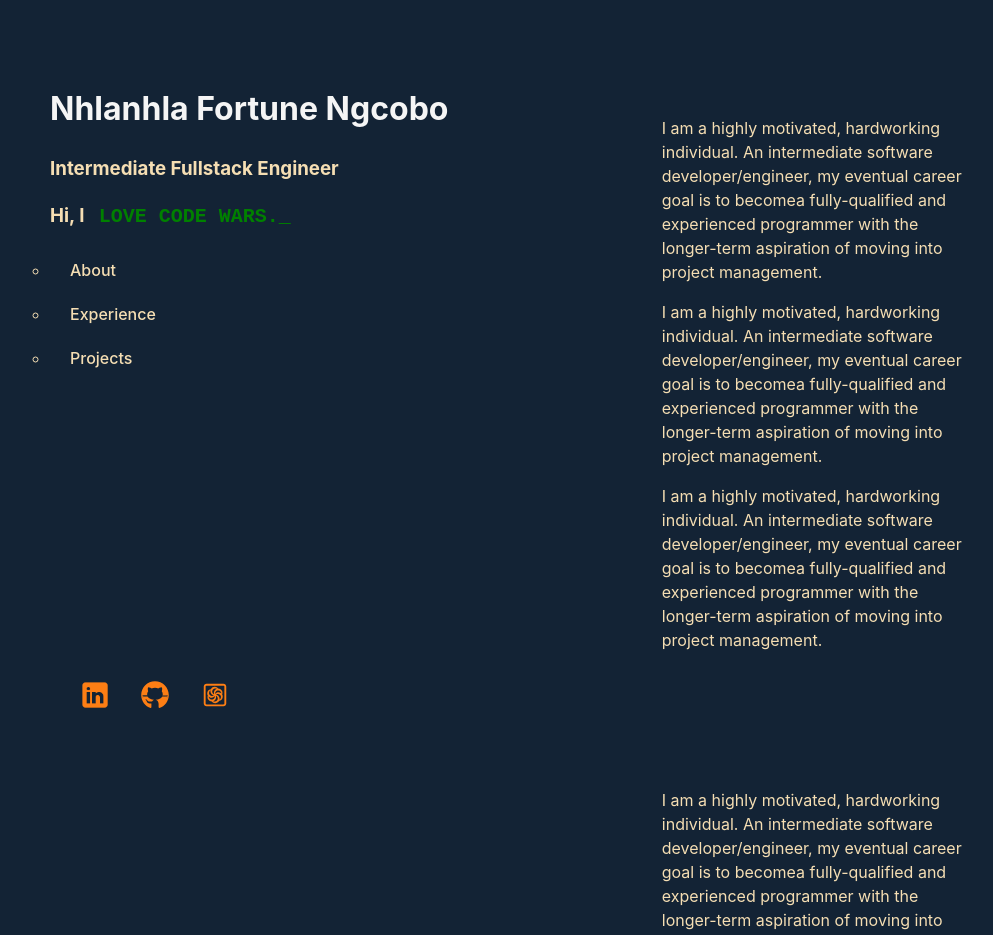
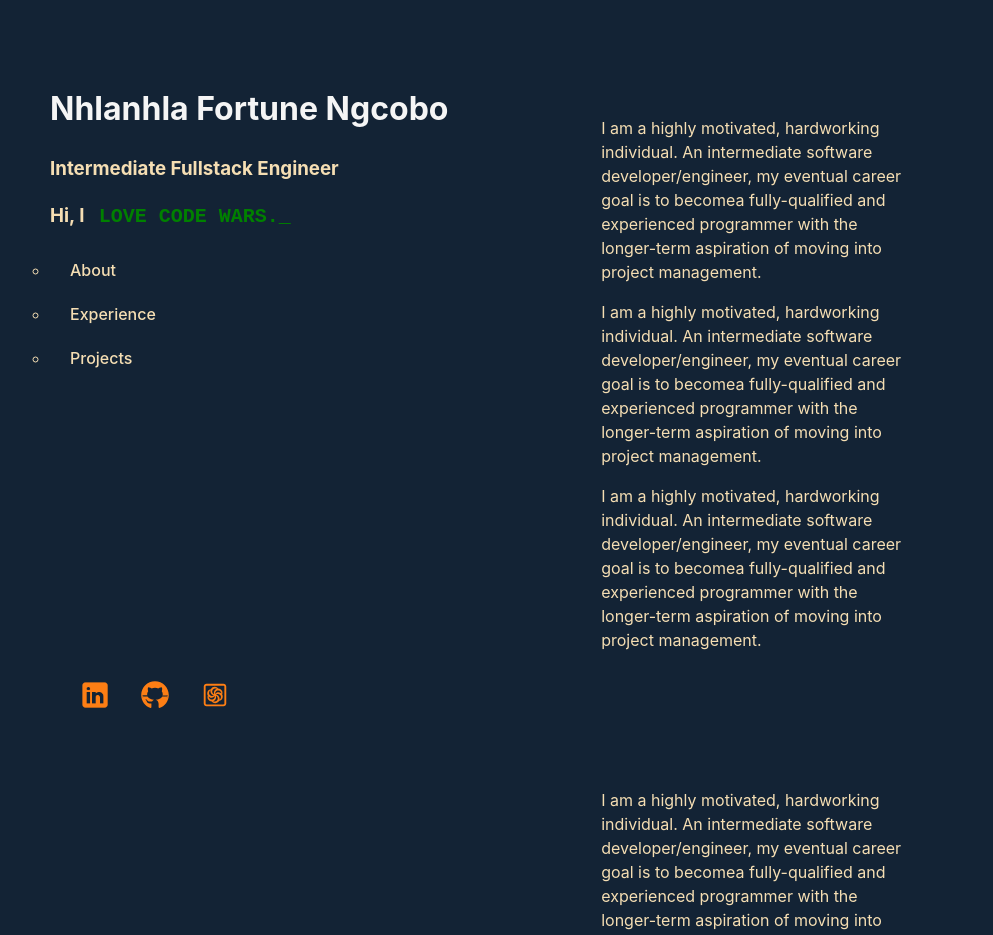
Before and after one commit to nhngcobo/reactportfolio.client, a React (Vite) app: page / in a window 1280 px wide. Shown: the top 935 px of the page, without its empty margins (174-1167 px from the left). Built offline with nearby package versions, Linux system fonts and the light colour scheme.

Commit message:
Updated on hover transition

```diff
--- a/src/App.css
+++ b/src/App.css
@@ -39,15 +39,20 @@ body {
 }
 
 .ComponentAboutUser {
-    margin-left: 30%;
+    margin-left: 20%;
     padding-top: 10vh;
     width: 50%;
     word-wrap: break-word;
     text-align: left;
+    transform: scale(1);
+    transition: transform 0.4s;
+    &:hover {
+        transform: scale(1.1);
+    }
 }
 
 .ComponentExperience {
-    margin-left: 30%;
+    margin-left: 20%;
     width: 50%;
     margin-top: 10vh;
     word-wrap: break-word;
@@ -55,7 +60,7 @@ body {
 }
 
 .ComponentProjects {
-    margin-left: 30%;
+    margin-left: 20%;
     width: 50%;
     margin-top: 10vh;
     word-wrap: break-word;
@@ -73,21 +78,21 @@ body {
 
 /* Highlight the active link */
 .custom-list .active {
-    background-color: rgba(0, 123, 255, 0.5); /* Bright blue with 50% transparency */
-    color: white; /* Change text color for better contrast */
-    border-radius: 5px; /* Rounded corners for a nicer look */
-    padding: 5px; /* Some padding for the highlight */
-    transition: background-color 0.3s; /* Smooth transition effect */
+    background-color: rgba(0, 123, 255, 0.5);
+    color: white;
+    border-radius: 5px;
+    padding: 5px;
+    transition: background-color 0.3s;
 }
 
-/* Optionally, highlight the active section */
+
 .component-section {
-    padding: 20px; /* Add some padding to each section */
+    padding: 20px;
     transition: background-color 0.3s;
 }
 
 .component-section.active-section {
-    background-color: rgba(0, 123, 255, 0.1); /* Light blue background */
+    background-color: rgba(0, 123, 255, 0.1);
 }
 
 
```
